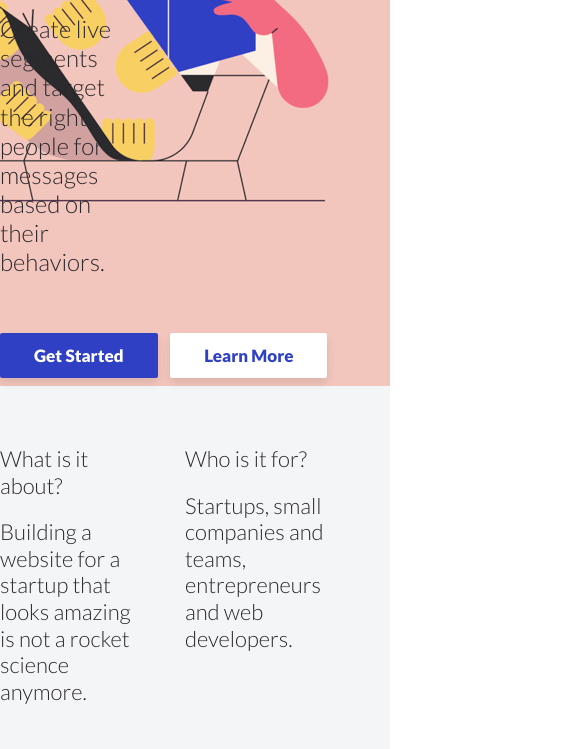
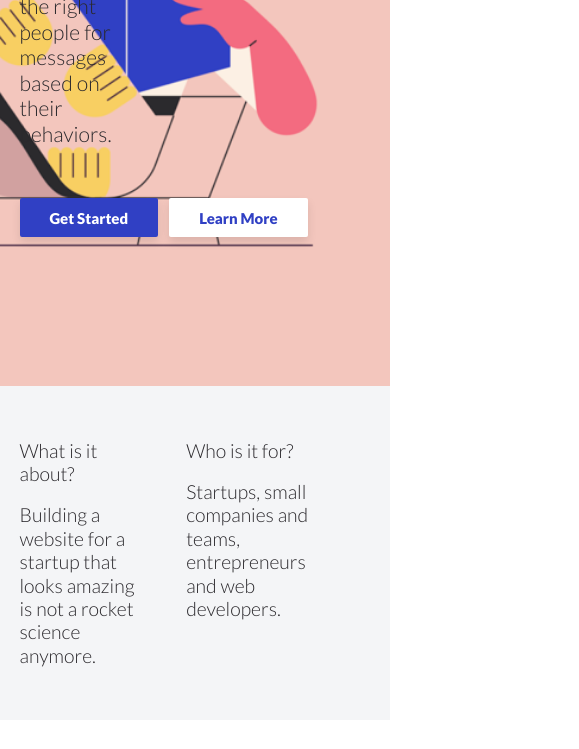
Before and after one commit to KaushikShivam/Castle-landing-page, a website: page index.html in a window 390 px wide. Shown: the part 458-1207 px from the top of the page, 579 px wide, since content can reach past the window. Drawn offline with Linux system fonts and the light colour scheme.

Commit message:
TODO: Work on the medium and small breakpoints

```diff
--- a/index.html
+++ b/index.html
@@ -145,7 +145,7 @@
                 <div class="container py-4 my-3">
                     <div class="row align-items-center">
                         <div class="team__img col-6 text-align-center px-4 py-3">
-                            <img src="/img/manage-conversation.png" alt="Manage Conversations">
+                            <img class="w-100 h-100" src="/img/manage-conversation.png" alt="Manage Conversations">
                             <p class="text-muted">Connect with customers and grow faster</p>
                         </div>
                         <div class="team__content col-6 align-self-center">
--- a/sass/abstracts/_mixins.scss
+++ b/sass/abstracts/_mixins.scss
@@ -19,28 +19,32 @@
 }
 
 @mixin respond($breakpoint) {
-	@if $breakpoint == small {
-		@media (min-width: 36em) {
+  @if $breakpoint==small {
+    @media (max-width: 36em) {
 
       //576px
       @content;
     }
   }
-	@if $breakpoint == medium {
-		@media (min-width: 48em) {
+
+  @if $breakpoint==medium {
+    @media (max-width: 48em) {
       //768px
       @content;
     }
   }
-	@if $breakpoint == large {
-		@media (min-width: 62em) {
+
+  @if $breakpoint==large {
+    @media (max-width: 62em) {
       //992px
       @content;
     }
   }
-	@if $breakpoint == x-large {
+
+  @if $breakpoint==x-large {
+
     //1200px
-		@media (min-width: 75em) {
+    @media (max-width: 75em) {
       @content;
     }
   }
--- a/sass/base/_base.scss
+++ b/sass/base/_base.scss
@@ -11,6 +11,18 @@ html {
   // This defines what 1rem is
   font-size: 62.5%; // 1rem = 10px; as 100% is 16px (default browser) 10px/16px = 62.5%
   max-width: $container-width;
+
+  @include respond(x-large) {
+    font-size: 58%;
+  }
+
+  @include respond(large) {
+    font-size: 55%;
+  }
+
+
+
+
 }
 
 body {
--- a/sass/base/_typography.scss
+++ b/sass/base/_typography.scss
@@ -12,18 +12,31 @@ body {
   font-size: $font-h1;
   font-weight: $f-bold;
   line-height: 1.2;
+
+  @include respond(large) {
+    font-size: 4rem;
+  }
+
 }
 
 .h2 {
   font-size: $font-h2;
   font-weight: $f-bold;
   line-height: 1.4;
+
+  @include respond(large) {
+    font-size: 2.5rem;
+  }
 }
 
 .h3 {
   font-size: $font-h3;
   font-weight: $f-bold;
   line-height: 1.39;
+
+  @include respond(large) {
+    font-size: 2rem;
+  }
 }
 
 .h4 {
@@ -49,18 +62,27 @@ body {
   font-weight: $f-regular;
   line-height: 1.21;
   font-size: $font-primary;
+
 }
 
 .subtitle {
   font-size: 2.1rem;
   line-height: 1.3;
   width: 80%;
+
+  @include respond(large) {
+    font-size: 1.6rem;
+  }
 }
 
 .lead {
   font-weight: $font-lead;
   line-height: 1.21;
   font-size: 1.8rem;
+
+  @include respond(large) {
+    font-size: 1.3rem;
+  }
 }
 
 .small {
--- a/sass/layout/_grid.scss
+++ b/sass/layout/_grid.scss
@@ -1,6 +1,17 @@
 .container {
   max-width: $grid-width;
   width: 100%;
+
+  @include respond(x-large) {
+    width: 90%;
+  }
+
+  // @include respond(medium) {
+  //   width: 88%;
+  // }
+
+
+
   margin: 0 auto;
 
   .row {
--- a/sass/layout/_header.scss
+++ b/sass/layout/_header.scss
@@ -1,7 +1,9 @@
 .header {
   height: 100vh;
   background: url(/img/Group.png);
+  background-repeat: no-repeat;
   background-position: right;
+  background-size: cover;
 
   .logo-box {
     &__title {
@@ -27,6 +29,11 @@
     &__header {
       width: 60%;
       font-size: 8rem;
+
+      @include respond(large) {
+        font-size: 6rem
+      }
+
     }
 
     &__paragraph {
```
Also changed, not shown: css/style.css. Lines whose indentation alone changed are shown as unchanged.
